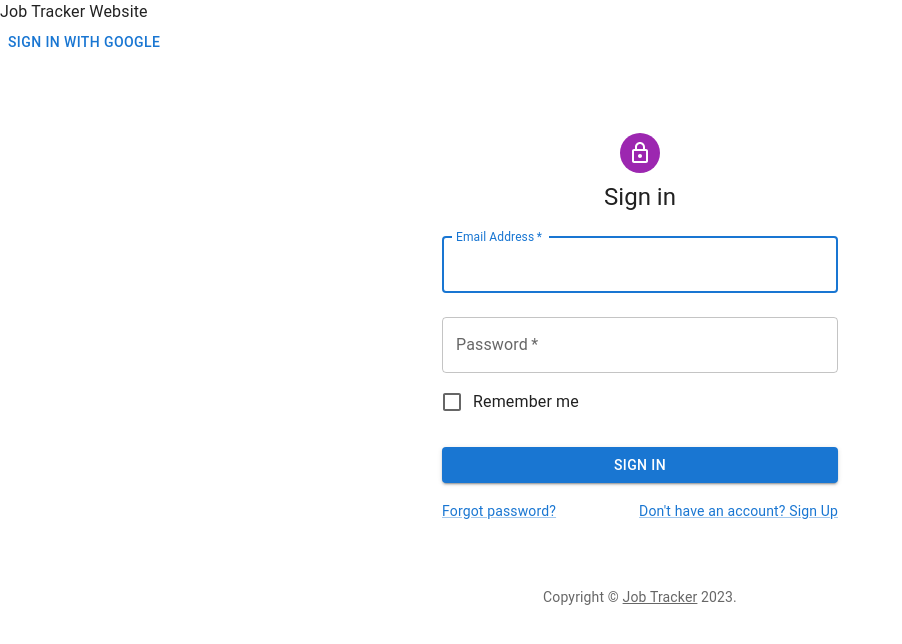
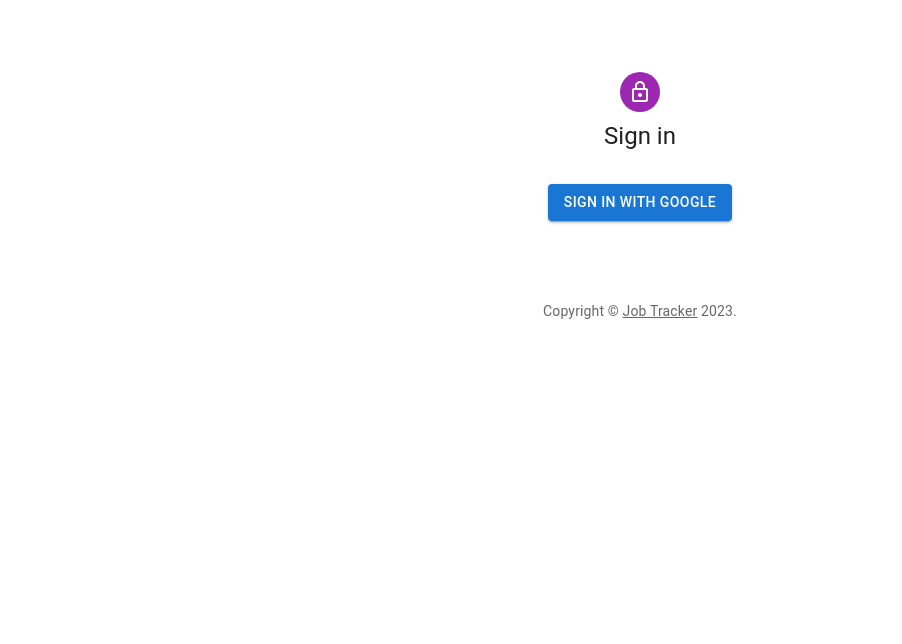
Before and after one commit to dsaldonid/JobTracker, a React (Create React App) app in the folder job-tracker-frontend/: page / in a window 1280 px wide. Shown: the top 644 px of the page, without its empty margins (0-902 px from the left). Built offline with nearby package versions, Linux system fonts and the light colour scheme.

Commit message:
Clean up look and functionality of the sign in page

```diff
--- a/job-tracker-frontend/src/App.tsx
+++ b/job-tracker-frontend/src/App.tsx
@@ -10,13 +10,6 @@ import { BrowserRouter as Router, Routes, Route } from "react-router-dom";
 export default function App() {
   return (
     <div className="dashboard">
-      <Router>
-        <Routes>
-          <Route path="/dashboard" element={<Dashboard />} />
-          <Route path="/" element={<Login />} />
-          <Route path="/login" element={<Login />} />
-        </Routes>
-      </Router>
       <AppContainer />
     </div>
   );
--- a/job-tracker-frontend/src/components/authentication/SignInPage.tsx
+++ b/job-tracker-frontend/src/components/authentication/SignInPage.tsx
@@ -17,10 +17,22 @@ import AppStore from '../app/AppStore';
 import { AppContext } from '../..';
 import { AppPageState } from '../app/types';
 import Copyright from '../shared/Copyright';
+import Axios from "axios";
 
 const theme = createTheme();
 
+const baseURL = "http://localhost:3003/authorize";
+
 const SignInPage: React.FC= observer(()=> {
+
+  const authorizeUser = () => {
+    Axios.get(baseURL).then((response) => {
+      // Move client to URL of redirect site>
+      window.location.replace(response.data.url);
+      const url = new URL(response.data.url);
+      const codeId = url.searchParams.get("code");
+    });
+  };
 
   const store: AppStore = React.useContext(AppContext);
 
@@ -43,50 +55,14 @@ const SignInPage: React.FC= observer(()=> {
             Sign in
           </Typography>
           <Box sx={{ mt: 1 }}>
-            <TextField
-              margin="normal"
-              required
-              fullWidth
-              id="email"
-              label="Email Address"
-              name="email"
-              autoComplete="email"
-              autoFocus
-            />
-            <TextField
-              margin="normal"
-              required
-              fullWidth
-              name="password"
-              label="Password"
-              type="password"
-              id="password"
-              autoComplete="current-password"
-            />
-            <FormControlLabel
-              control={<Checkbox value="remember" color="primary" />}
-              label="Remember me"
-            />
             <Button
               fullWidth
               variant="contained"
               sx={{ mt: 3, mb: 2 }}
-              onClick={()=>{store.setPageState(AppPageState.DASHBOARD_PAGE)}}
+              onClick={()=>{authorizeUser()}}
             >
-              Sign In
+              Sign In WIth Google
             </Button>
-            <Grid container>
-              <Grid item xs>
-                <Link href="#" variant="body2">
-                  Forgot password?
-                </Link>
-              </Grid>
-              <Grid item>
-                <Link href="#" variant="body2" onClick={()=>{store.setPageState(AppPageState.SIGN_UP_PAGE)}}>
-                  {"Don't have an account? Sign Up"}
-                </Link>
-              </Grid>
-            </Grid>
           </Box>
         </Box>
         <Copyright />
```
